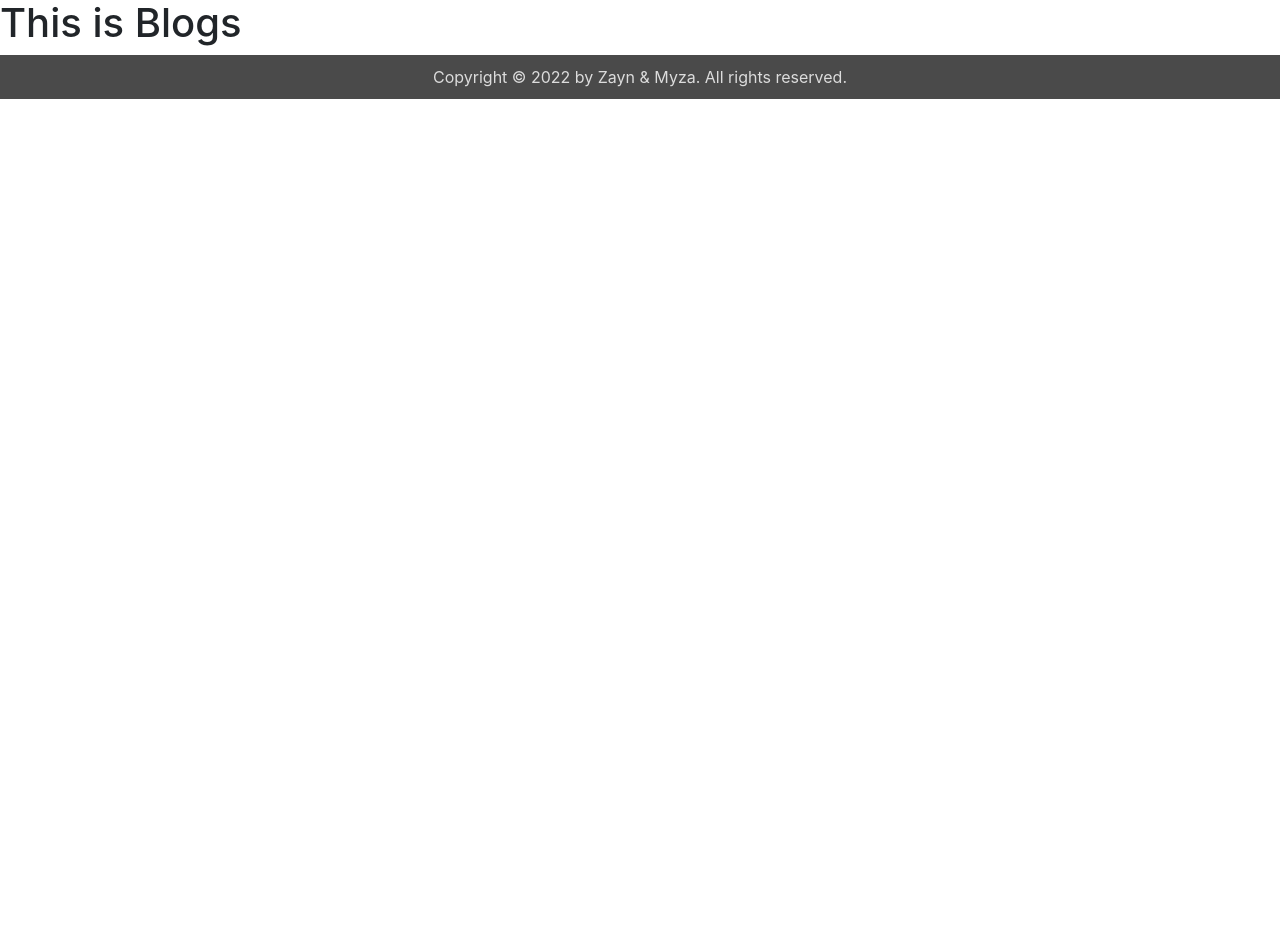
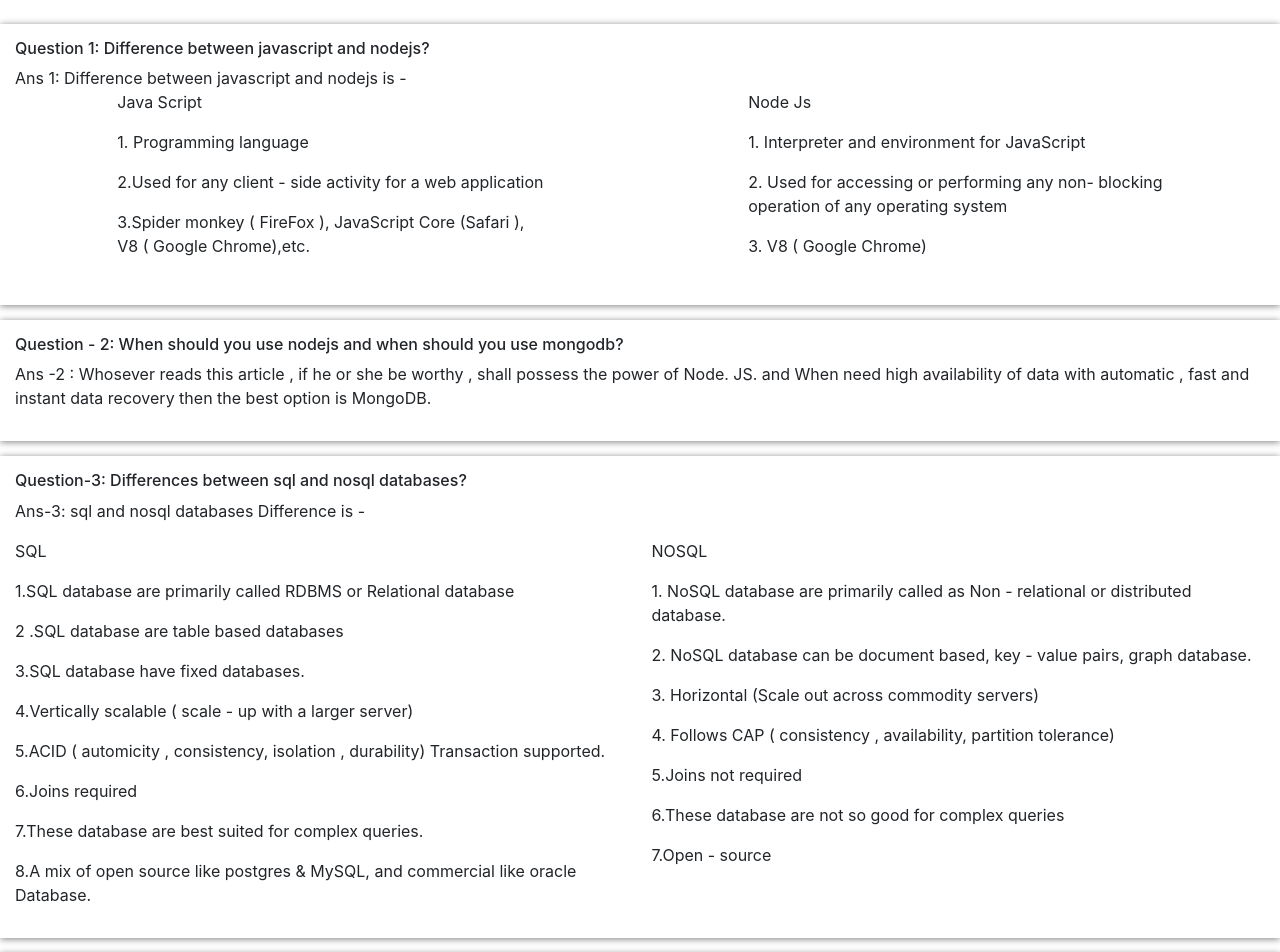
Before and after one commit to alhabib911/warehouse-managenent-website-fontend, a React (Create React App) app: page /blogs in a window 1280 px wide. Shown: the part 140-1092 px from the top of the page. Before the commit the page ends 800 px from the top, so only its background shows below. Built offline with nearby package versions, Linux system fonts and the light colour scheme; no server answers.

Commit message:
Blog Page Updated

```diff
--- /dev/null
+++ b/src/Components/Blogs/Blogs.css
@@ -0,0 +1,42 @@
+.blogs{
+    margin-top: 25px;
+    margin-bottom: 25px;
+}
+.java-vs-node{
+    display: flex;
+    text-align: left;
+    justify-content: space-around;
+}
+.question-1{
+    /* width: 90%;
+    margin: auto; */
+    box-shadow: 0px 1px 7px gray;
+    padding: 15px;
+    margin-bottom: 15px;
+}
+.question-2{
+    /* width: 90%;
+    margin: auto; */
+    box-shadow: 0px 1px 7px gray;
+    padding: 15px;
+    margin-bottom: 15px;
+}
+.question-3{
+    /* width: 90%;
+    margin: auto; */
+    box-shadow: 0px 1px 7px gray;
+    padding: 15px;
+    margin-bottom: 15px;
+}
+.sql-vs-nosql{
+    display: flex;
+    text-align: left;
+    justify-content: space-around;
+}
+.question-4{
+    /* width: 90%;
+    margin: auto; */
+    box-shadow: 0px 1px 7px gray;
+    padding: 15px;
+    margin-bottom: 15px;
+}
--- a/src/Components/Blogs/Blogs.js
+++ b/src/Components/Blogs/Blogs.js
@@ -1,9 +1,65 @@
 import React from 'react';
+import './Blogs.css'
 
 const Blogs = () => {
     return (
-        <div>
-            <h1>This is Blogs</h1>
+        <div className='blogs'>
+            <div className='question-1'>
+                <h6>Question 1:  Difference between javascript and nodejs?</h6>
+                <p>Ans 1: Difference between javascript and nodejs is -
+                    <div className="java-vs-node">
+                        <div className="java">
+                            <p>Java Script</p>
+                            <p>1. Programming language</p>
+                            <p>2.Used for any client - side activity for a web application</p>
+                            <p>3.Spider monkey ( FireFox ), JavaScript Core (Safari ),<br /> V8 ( Google Chrome),etc.</p>
+                        </div>
+                        <div className="node">
+                            <p>Node Js</p>
+                            <p>1. Interpreter and environment for JavaScript</p>
+                            <p>2. Used for accessing or performing any non- blocking <br /> operation of any operating system</p>
+                            <p>3. V8 ( Google Chrome)</p>
+                        </div>
+                    </div>
+                </p>
+
+            </div>
+            <div className="question-2">
+                <h6>Question - 2: When should you use nodejs and when should you use mongodb?</h6>
+                <p>Ans -2 : Whosever reads this article , if he or she be worthy , shall possess the power of Node. JS. and When need high availability of data with automatic , fast and instant data recovery then the best option is MongoDB.</p>
+            </div>
+            <div className="question-3">
+                <h6>Question-3: Differences between sql and nosql databases?</h6>
+                <p>Ans-3: sql and nosql databases Difference is -</p>
+                <div className="sql-vs-nosql">
+                    <div className="sql">
+                        <p>SQL</p>
+                        <p>1.SQL database are primarily called RDBMS or Relational database</p>
+                        <p>2 .SQL database are table based databases</p>
+                        <p>3.SQL database have fixed databases.</p>
+                        <p>4.Vertically scalable ( scale - up with a larger server)</p>
+                        <p>5.ACID ( automicity , consistency, isolation , durability) Transaction supported.</p>
+                        <p>6.Joins required</p>
+                        <p>7.These database are best suited for complex queries.</p>
+                        <p>8.A mix of open source like postgres & MySQL, and  commercial like oracle Database.</p>
+                    </div>
+                    <div className="nosql">
+                        <p>NOSQL</p>
+                        <p>1. NoSQL database are primarily called as Non - relational or distributed database.</p>
+                        <p>2. NoSQL database can be document based, key - value pairs, graph database.</p>
+                        <p>3. Horizontal (Scale out across commodity servers)</p>
+                        <p>4. Follows CAP ( consistency , availability, partition tolerance)</p>
+                        <p>5.Joins not required</p>
+                        <p>6.These database are not so good for complex queries</p>
+                        <p>7.Open - source</p>
+                    </div>
+                </div>
+            </div>
+            <div className="question-4">
+                <h6>Question -4: What is the purpose of jwt and how does it work</h6>
+                <p>Ans- 4: JWT, or JSON Web Token, is an open standard used to share security information between two parties — a client and a server. and JWT create two token for server & client for make sure security. Each JWT contains encoded JSON objects, including a set of claims. JWTs are signed using a cryptographic algorithm to ensure that the claims cannot be altered after the token is issued.
+                </p>
+            </div>
         </div>
     );
 };
--- a/src/Components/Login/Login.js
+++ b/src/Components/Login/Login.js
@@ -6,6 +6,7 @@ import { ToastContainer, toast } from 'react-toastify';import 'react-toastify/di
 import auth from '../farebase.init';
 import './Login.css'
 import SocialMediaLogin from './SocialMediaLogin';
+import axios from 'axios';
 
 const Login = () => {
     const [email, setEmail] = useState('')
@@ -28,13 +29,15 @@ const Login = () => {
     }
 
     if(user) {
-        navigate('/home')
+        // navigate('/home')
     }
 
-    const handleUserSignIn =event =>{
+    const handleUserSignIn = async event =>{
         event.preventDefault()
-        signInWithEmailAndPassword(email, password)
-
+        await signInWithEmailAndPassword(email, password)
+        const {data} = await axios.post('http://localhost:5000/login', {email});
+        localStorage.setItem('accessToken', data.accessToken);
+        navigate('/myitem')
     }
 
     const handlePasswordReset = () => {
--- a/src/Components/MyItem/MyItem.js
+++ b/src/Components/MyItem/MyItem.js
@@ -12,7 +12,11 @@ const MyItem = () => {
         const getItem = async() => {
              const email =user.email
             const url = `http://localhost:5000/product?email=${email}`
-            const {data} =await axios.get(url)
+            const {data} =await axios.get(url, {
+                headers: {
+                    authorization: `Bearer ${localStorage.getItem('accessToken')}`
+                }
+            })
             setProduct(data)
         }
         getItem()
```
